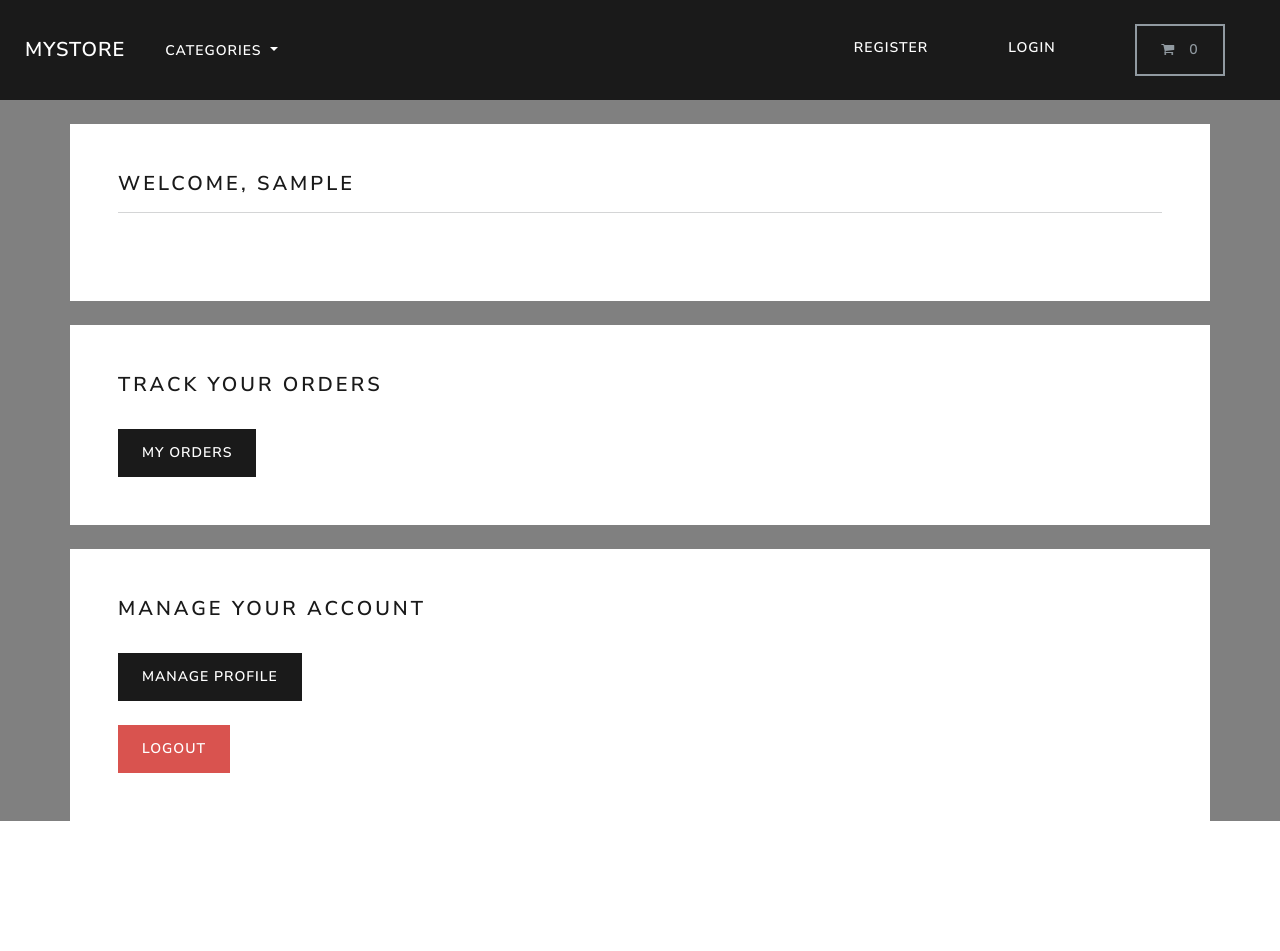
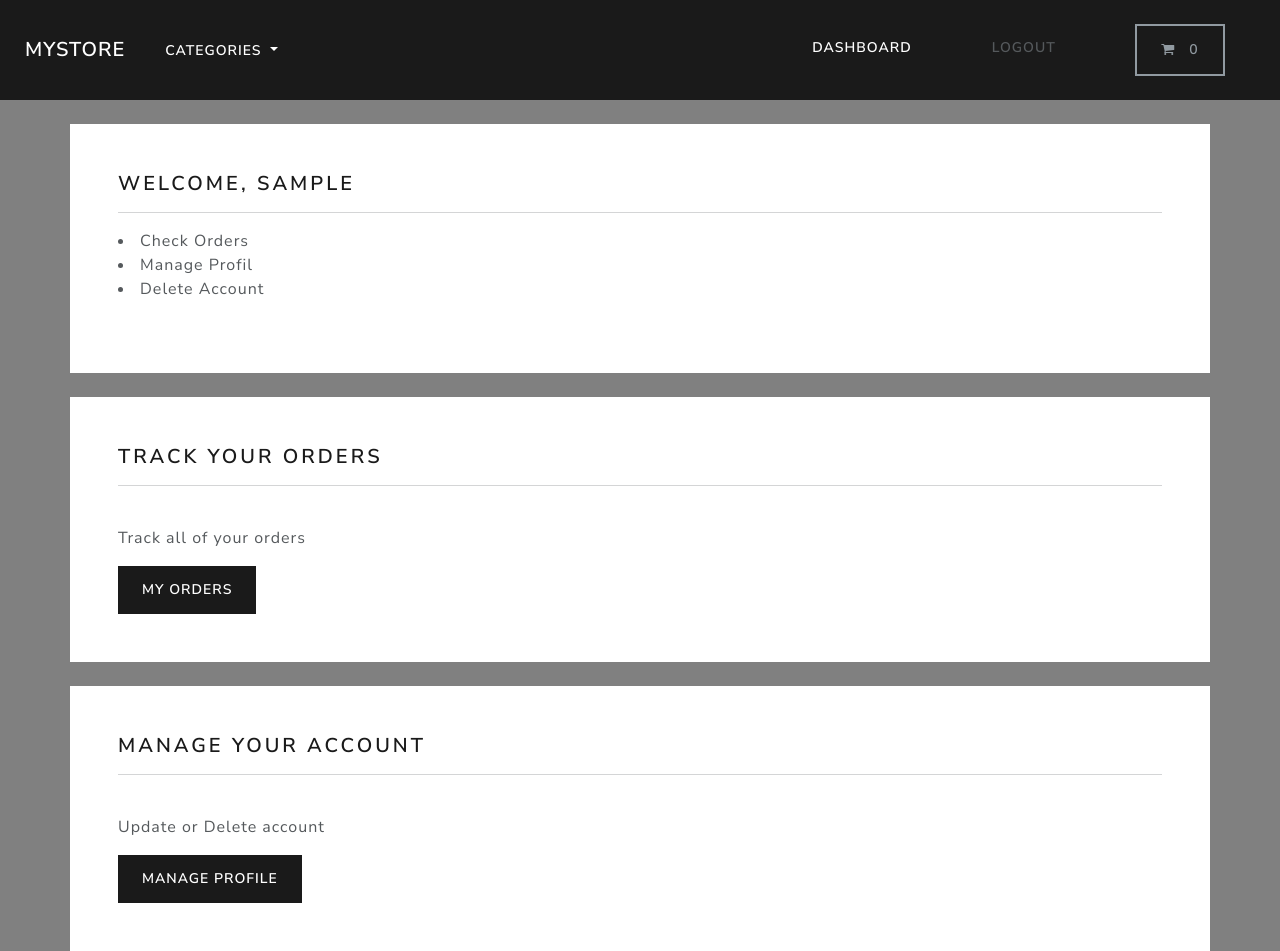
Before and after one commit to francksharif/ecommerce-store, a Django app: page /account/dashboard/ in a window 1280 px wide. Before the commit the page ends 821 px from the top, so only its background shows below. Run offline with Django 5.2, Linux system fonts and the light colour scheme; the visitor is signed in with stand-in values (Sample User, id 1); data that the repository does not hold is empty; some libraries are stand-ins or nearby versions.

Commit message:
adding user verification for profile management view and refactoring templates

```diff
--- a/account/templates/account/dashboard.html
+++ b/account/templates/account/dashboard.html
@@ -18,7 +18,9 @@
             <h4>Welcome, <strong>{{user}}</strong></h4>
 
             <hr>
-
+                <li>Check Orders</li>
+                <li>Manage Profil</li>
+                <li>Delete Account</li>
 
 
             <br>
@@ -30,7 +32,9 @@
 
         <div class="container bg-white shadow-md p-5 form-layout">
             <h4>Track your orders</h4>
+            <hr>
             <br>
+            <p>Track all of your orders </p>
 
             <a href="{% url 'account-logout' %}" class='btn btn-primary navabr-btn text-white'>My Orders</a>
 
@@ -39,10 +43,11 @@
         <br>
         <div class="container bg-white shadow-md p-5 form-layout">
             <h4>Manage your account</h4>
+            <hr>
             <br>
+            <p>Update or Delete account</p>
             <a href="{% url 'profile-management' %}" class='btn btn-primary navabr-btn text-white'>Manage Profile</a>
-            <br><br>
-            <a href="{% url 'account-logout' %}" class='btn btn-danger navabr-btn text-white'>Logout</a>
+            <br>
         </div>
     </body>
 
--- a/account/templates/account/delete_account.html
+++ b/account/templates/account/delete_account.html
@@ -28,6 +28,11 @@
                 <button type="submit" class="btn btn-danger btn-lg w-100 btn-block p-2 bg-blue">
                     &nbsp; Delete
                 </button>
+
+                <br>
+                <br>
+                <a href="{% url 'profile-management' %}" class='btn btn-primary navabr-btn text-white'>Go Back</a>
+
             </form>
         </div>
     </body>
--- a/account/templates/account/registration/register.html
+++ b/account/templates/account/registration/register.html
@@ -37,6 +37,11 @@
                 <button type="submit" class="btn btn-primary btn-lg w-100 btn-block p-2 bg-blue">
                     &nbsp; Create new account
                 </button>
+                <br>
+                <br>
+                <div class="text-center">
+                    <a href="{% url 'account-login' %}">Already have an account? Log In here</a>
+                </div>
             </form>
         </div>
     </body>
--- a/account/views.py
+++ b/account/views.py
@@ -103,12 +103,13 @@ def dashboard(request):
 
 @login_required(login_url='account-login')
 def profile_management(request):
+    user_form = UpdateUserForm(instance=request.user)
     if request.method == 'POST':
         user_form = UpdateUserForm(request.POST, instance=request.user)
         if user_form.is_valid():
             user_form.save()
             return redirect('user-dashboard')
-    user_form = UpdateUserForm(instance=request.user)
+
     context = {'form': user_form}
     return render(request, 'account/profile_management.html', context=context)
 
--- a/store/templates/store/base.html
+++ b/store/templates/store/base.html
@@ -111,9 +111,25 @@
 
         <div class="collapse navbar-collapse text-center" id="navbarNavDropdown">
 
+
             <ul class="navbar-nav ms-auto">
 
+                {% if user.is_authenticated %}
 
+                <li class="nav-item">
+
+                    <a class="btn btn-alert navbar-btn text-white" type="button"  href="{% url 'user-dashboard' %}"> Dashboard </a>
+
+                </li>
+
+
+                <li class="nav-item">
+
+                    <a class="btn btn-alert navbar-btn text-red" type="button"  href="{% url 'account-logout' %}"> Logout </a>
+
+                </li>
+
+                {% else %}
                 <li class="nav-item">
 
                     <a class="btn btn-alert navbar-btn text-white" type="button"  href="{% url 'account-register' %}"> Register </a>
@@ -126,6 +142,8 @@
                     <a class="btn btn-alert navbar-btn text-white" type="button"  href="{% url 'account-login' %}"> Login </a>
 
                 </li>
+
+                {% endif %}
 
 
                 &nbsp; &nbsp; &nbsp;
```
Also changed, not shown: account/forms.py (+12 -0 lines), account/templates/account/login.html (+8 -0 lines).
